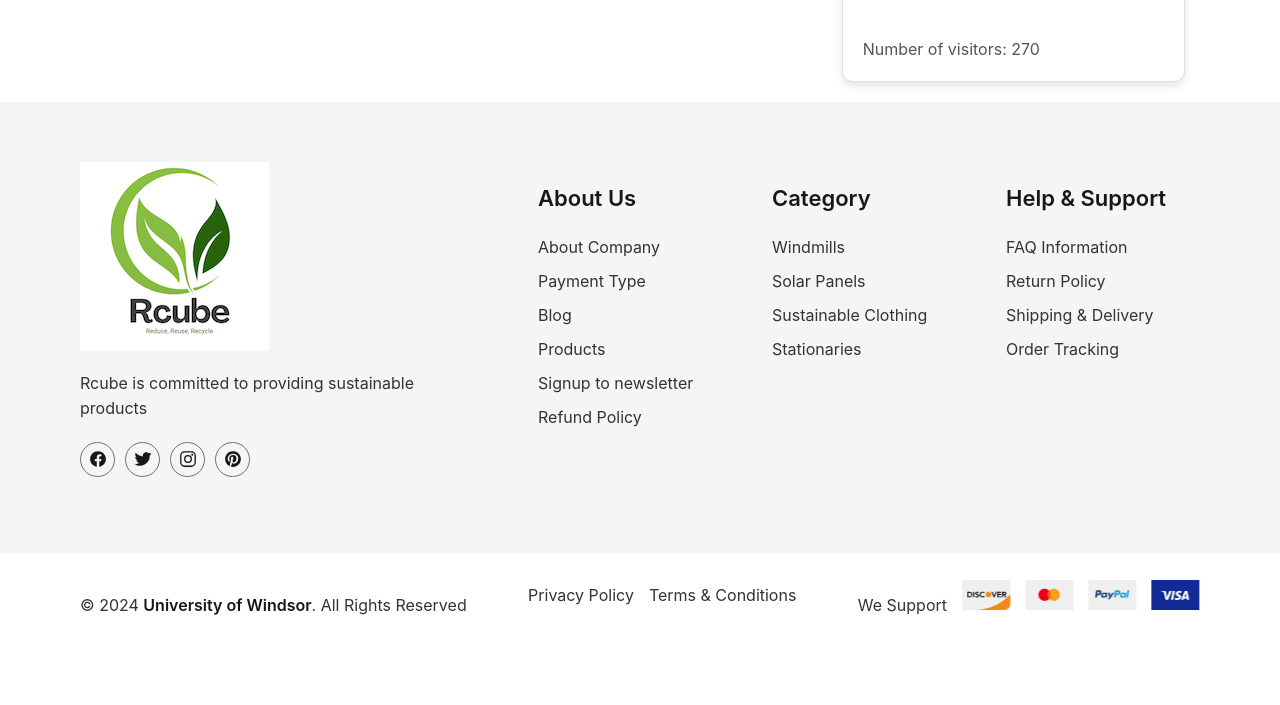
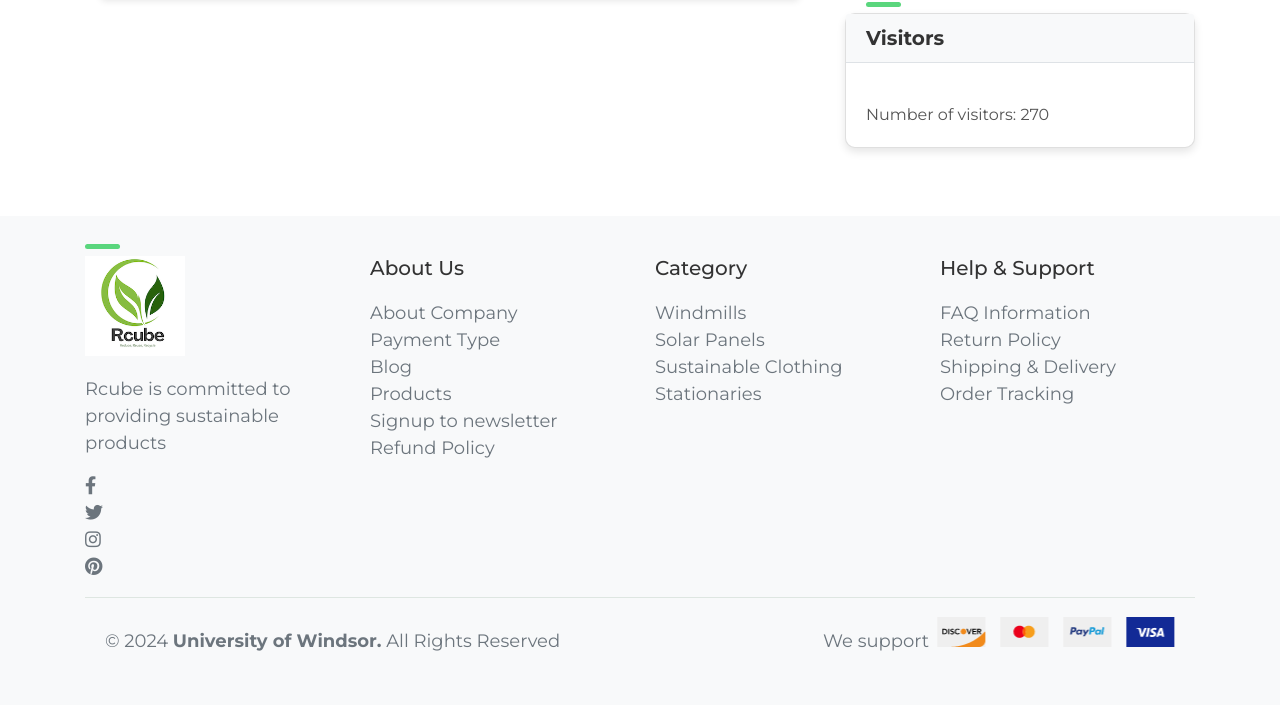
Before and after one commit to nishanthan22/rcube-green-ecom, a Django app: page /blog/ in a window 1280 px wide. Shown: the part 1098-1803 px from the top of the page. Before the commit the page ends 1713 px from the top, so only its background shows below. Run offline with Django 5.2, Linux system fonts and the light colour scheme; data comes from the database, SQL or seed files in the repository; both versions use the stored data as it was after the commit; data that the repository does not hold is empty; some libraries are stand-ins or nearby versions.

Commit message:
Html pages modified

```diff
--- a/rcubeGreen/blog/templates/blog/base.html
+++ b/rcubeGreen/blog/templates/blog/base.html
@@ -1,81 +1,254 @@
-<!-- base.html -->
 <!DOCTYPE html>
 <html lang="en">
 <head>
   <meta charset="UTF-8">
   <meta http-equiv="X-UA-Compatible" content="IE=edge">
   <meta name="viewport" content="width=device-width, initial-scale=1.0">
-  <!-- Load static files -->
   {% load static %}
+  <title>{% block title %}Blogs{% endblock %}</title>
   <link rel="stylesheet" href="{% static 'css/style.css' %}">
   <link rel="preconnect" href="https://fonts.googleapis.com">
   <link rel="preconnect" href="https://fonts.gstatic.com" crossorigin>
-  <link href="https://fonts.googleapis.com/css2?family=Jost:wght@400;500;600;700&display=swap" rel="stylesheet">
-  <title>{% block title %}Blogs{% endblock %}</title>
+  <link href="https://fonts.googleapis.com/css2?family=Montserrat:ital,wght@0,100..900;1,100..900&display=swap" rel="stylesheet">
+  <link href="https://stackpath.bootstrapcdn.com/bootstrap/4.5.2/css/bootstrap.min.css" rel="stylesheet">
+  <link href="https://cdnjs.cloudflare.com/ajax/libs/font-awesome/5.15.4/css/all.min.css" rel="stylesheet">
   <style>
+    /* Additional styles from style.css if needed can be placed here */
+    @import url('https://fonts.googleapis.com/css2?family=Montserrat:ital,wght@0,100..900;1,100..900&display=swap');
+    body {
+        font-family: "Montserrat", serif;
+    font-size: 18px;
+    color: #333333;
+    text-rendering: optimizeLegibility;
+    font-weight: inherit;
+}
+
+.dark {
+    background: #110f16;
+}
+
+.light {
+    background: #f3f5f7;
+}
+
+    .hover-effect img {
+      transition: transform 0.3s;
+    }
+    .hover-effect img:hover {
+      transform: scale(1.1);
+    }
+    .top-bar {
+      background-color: #343a40;
+      color: white;
+      padding: 10px 0;
+    }
+    .top-bar a {
+      color: white;
+      margin-left: 15px;
+    }
+    .navbar-brand img {
+      height: 50px;
+    }
+    .carousel-inner img {
+      height: 600px;
+    }
+    .features {
+      background-color: #f8f9fa;
+      padding: 20px;
+      text-align: center;
+    }
+    .features .col {
+      margin-bottom: 10px;
+    }
+   .deals-section {
+      margin-top: 30px;
+    }
+    .deals-section h2 {
+      font-size: 24px;
+      font-weight: bold;
+    }
+    .deals-section, .categories {
+        border: 1px solid #ddd;
+        padding: 20px;
+        border-radius: 5px;
+        background-color: #f9f9f9;
+    }
+    .deals-section h2, .categories h2 {
+        margin-bottom: 20px;
+    }
+    .carousel-item img {
+        height: 300px;
+        object-fit: cover;
+    }
+    .category-card {
+    position: relative;
+    overflow: hidden;
+  }
+
+  .category-card img {
+    transition: transform 0.3s ease;
+  }
+
+  .category-card:hover img {
+    transform: scale(1.1);
+  }
+
+  .category-card .card-body {
+    position: absolute;
+    bottom: 0;
+    left: 0;
+    right: 0;
+    background: rgba(0, 0, 0, 0.5);
+    color: #fff;
+    opacity: 0;
+    transition: opacity 0.3s ease;
+  }
+
+  .category-card:hover .card-body {
+    opacity: 1;
+  }
+    .categories {
+      background-color: #f8f9fa;
+      padding: 20px;
+    }
+
+    .categories h5 {
+      margin: 0;
+    }
+    .footer {
+      background-color: #f8f9fa;
+      padding: 40px 0;
+    }
+    .footer h5 {
+      margin-bottom: 20px;
+    }
+    .footer p, .footer a {
+      color: #6c757d;
+    }
+    .footer a:hover {
+      color: #343a40;
+    }
+    .footer-bar {
+      background-color: #f8f9fa; /* Light grey background color */
+      padding: 10px 20px; /* Padding for some space inside the bar */
+      border-top: 1px solid #dee6e1; /* Optional: a border to separate the bar from the rest of the content */
+    }
+    .social-icons a {
+      margin-right: 15px;
+    }
+    .header {
+      display: flex;
+      justify-content: center;
+      align-items: center;
+      padding: 10px;
+      border-bottom: 1px solid #e5e5e5;
+    }
+    .header .logo {
+      flex: 1;
+        margin-left: 50px;
+    }
+    .header .search-bar {
+      flex: 2;
+      display: flex;
+      justify-content: center;
+    }
+    .header .user-actions {
+      flex: 1;
+      display: flex;
+      justify-content: flex-end;
+      align-items: center;
+      margin-right: 90px;
+    }
+    .header .user-actions a {
+      margin-left: 20px;
+    }
+    .header .header-action-btn {
+      display: flex;
+      align-items: center;
+      height: 40px; /* Adjusted height */
+      font-size: 14px; /* Adjust font size if needed */
+      background-color: #f9f9f9;
+    }
     .dropdown {
       position: relative;
       display: inline-block;
     }
-
     .dropdown-content {
       display: none;
       position: absolute;
       background-color: #f9f9f9;
       min-width: 160px;
-      box-shadow: 0px 8px 16px 0px rgba(0,0,0,0.2);
+      box-shadow: 0px 8px 16px 0px rgba(0, 0, 0, 0.2);
       z-index: 1;
     }
-
     .dropdown-content a {
       color: black;
       padding: 12px 16px;
       text-decoration: none;
       display: block;
     }
-
     .dropdown-content a:hover {
       background-color: #f1f1f1;
     }
-
     .dropdown:hover .dropdown-content {
       display: block;
     }
-
     .dropdown:hover .dropdown-toggle {
-      background-color: #3e8e41;
+      background-color: #9CDBA6;
+      border-radius: 30%;
     }
-
-    .navbar-list {
-        margin-top: 5px; /* Reduced margin for the second navbar */
+    .navbar {
+    margin-top: 0;
     }
 
   </style>
 </head>
 <body>
+  <!-- Header -->
   {% block header %}
-  <!--header-->
-  <header class="header" data-header>
+  <header class="header">
+    <div class="logo">
+      <a href="{% url 'home' %}" class="logo">
+        <img src="{% static 'images/logo.png' %}" alt="R cube Logo" style="height: 60px; width:60px">
+      </a>
+    </div>
+    {% block header-content %}
+    <nav class="navbar navbar-expand-lg navbar-light">
     <div class="container">
-      <div class="overlay" data-overlay></div>
-      <a href="{% url 'home' %}" class="logo">
-        <img src="{% static 'images/logo.png' %}" alt="R CUBE logo" width="42" height="41">
-      </a>
-    <ul class="navbar-list">
-          <li><a href="{% url 'articles' %}" class="navbar-link">Articles</a></li>
-          <li><a href="{% url 'shop' %}" class="navbar-link">Shop</a></li>
-          <li><a href="{% url 'cart' %}" class="navbar-link">Cart</a></li>
-          <li><a href="{% url 'blog:index' %}" class="navbar-link">Blog</a></li>
-          <li><a href="{% url 'contact' %}" class="navbar-link">Contact</a></li>
+      <button class="navbar-toggler" type="button" data-toggle="collapse" data-target="#navbarNav" aria-controls="navbarNav" aria-expanded="false" aria-label="Toggle navigation">
+        <span class="navbar-toggler-icon"></span>
+      </button>
+      <div class="collapse navbar-collapse" id="navbarNav">
+        <ul class="navbar-nav mx-auto">
+          <li class="nav-item active">
+            <a href="{% url 'news:index' 1 %}" class="nav-link">News</a>
+          </li>
+          <li class="nav-item">
+            <a class="nav-link" href="{% url 'shop' %}">Shop</a>
+          </li>
+          <li class="nav-item">
+            <a class="nav-link" href="{% url 'cart' %}">Cart</a>
+          </li>
+          <li class="nav-item">
+            <a class="nav-link" href="{% url 'blog:index' %}">Blog</a>
+          </li>
+          <li class="nav-item">
+            <a class="nav-link" href="{% url 'contact' %}">Contact</a>
+          </li>
         </ul>
-      {% block header-content %}
+      </div>
+    </div>
+  </nav>
+    <div class="user-actions">
+      {% block header_content %}
       <div class="header-actions">
         {% if user.is_authenticated %}
         <div class="dropdown">
           <button class="header-action-btn dropdown-toggle" type="button">
             <ion-icon name="person-outline" aria-hidden="true"></ion-icon>
+
+          </button>
             <p class="header-action-label">Profile</p>
-            </button>
           <div class="dropdown-content">
             <a href="{% url 'profile' %}">User Profile</a>
             <a href="{% url 'logout' %}">Logout</a>
@@ -83,107 +256,104 @@
         </div>
         {% else %}
         <button class="header-action-btn" onclick="window.location.href='{% url 'user_accounts' %}'">
-            <ion-icon name="person-outline" aria-hidden="true"></ion-icon>
+
           <p class="header-action-label">Sign in</p>
         </button>
         {% endif %}
       </div>
       {% endblock %}
-      <button class="nav-open-btn" data-nav-open-btn aria-label="Open Menu">
-        <span></span>
-        <span></span>
-        <span></span>
+    </div>
+  </header>
+  {% endblock %}
+  <!-- Navbar -->
+      {% block navbar %}
+        <nav class="navbar navbar-expand-lg navbar-light bg-light">
+    <div class="container">
+      <button class="navbar-toggler" type="button" data-toggle="collapse" data-target="#navbarNav" aria-controls="navbarNav" aria-expanded="false" aria-label="Toggle navigation">
+        <span class="navbar-toggler-icon"></span>
       </button>
-      {% block navbar %}
-      <nav class="navbar" data-navbar>
-        <div class="navbar-top">
-          <a href="#" class="logo">
-            <img src="/images/logo.png" alt="Casmart logo" width="130" height="31">
-          </a>
-          <button class="nav-close-btn" data-nav-close-btn aria-label="Close Menu">
-            <ion-icon name="close-outline"></ion-icon>
-          </button>
+      <div class="collapse navbar-collapse" id="navbarNav">
+        <ul class="navbar-nav mx-auto">
+          <li class="nav-item active">
+            <a href="{% url 'blog:index' %}" class="nav-link">Home</a>
+          </li>
+          <li class="nav-item">
+            <a class="nav-link" href="{% url 'blog:green_innovation_posts' %}">Green Innovation</a>
+          </li>
+          <li class="nav-item">
+            <a class="nav-link" href="{% url 'blog:eco_products_posts' %}">Eco Products</a>
+          </li>
+          <li class="nav-item">
+            <a class="nav-link" href="{% url 'blog:sustainable_living_posts' %}">Sustainable Living</a>
+          </li>
+          <li class="nav-item">
+            <a class="nav-link" href="{% url 'blog:create_post' %}">Create Blog</a>
+          </li>
+        </ul>
       </div>
-        <div class="menu">
-            <ul class="navbar-list">
-          <li><a href="{% url 'blog:index' %}" class="navbar-link"> Home </a></li>
-          <li><a href="{% url 'blog:green_innovation_posts' %}" class="navbar-link">Green Innovation</a></li>
-          <li><a href="{% url 'blog:eco_products_posts' %}" class="navbar-link">Eco Products</a></li>
-          <li><a href="{% url 'blog:sustainable_living_posts' %}" class="navbar-link">Sustainable Living</a></li>
-          <li><a href="{% url 'blog:create_post' %}" class="navbar-link">Create Blog</a></li>
-        </ul>
     </div>
   </nav>
       {% endblock %}
-    </div>
-  </header>
   {% endblock %}
-
-
-  <main class="container mt-4">
+  <!-- Content Block -->
   {% block content %}
   {% endblock %}
-  </main>
-
-  {% block footer %}
-  <footer class="footer">
-    <div class="footer-top">
+  <!-- Footer -->
+  <footer class="footer mt-5">
     <div class="container">
-        <div class="footer-brand">
-          <a href="{% url 'home' %}" class="logo">
-            <img src="{% static 'images/logo.png' %}" alt="R CUBE logo">
-          </a>
-          <p class="footer-text">Rcube is committed to providing sustainable products</p>
-          <ul class="social-list">
-            <li><a href="#" class="social-link"><ion-icon name="logo-facebook"></ion-icon></a></li>
-            <li><a href="#" class="social-link"><ion-icon name="logo-twitter"></ion-icon></a></li>
-            <li><a href="#" class="social-link"><ion-icon name="logo-instagram"></ion-icon></a></li>
-            <li><a href="#" class="social-link"><ion-icon name="logo-pinterest"></ion-icon></a></li>
+      <div class="row">
+        <div class="col-md-3">
+          <img src="{% static 'images/logo.png' %}" alt="Rcube" style="width: 100px;">
+          <p>Rcube is committed to providing sustainable products</p>
+          <div class="social-icons">
+            <a href="#"><i class="fab fa-facebook-f"></i></a>
+            <a href="#"><i class="fab fa-twitter"></i></a>
+            <a href="#"><i class="fab fa-instagram"></i></a>
+            <a href="#"><i class="fab fa-pinterest"></i></a>
+          </div>
+        </div>
+        <div class="col-md-3">
+          <h5>About Us</h5>
+          <ul class="list-unstyled">
+            <li><a href="#">About Company</a></li>
+            <li><a href="#">Payment Type</a></li>
+            <li><a href="#">Blog</a></li>
+            <li><a href="#">Products</a></li>
+            <li><a href="#">Signup to newsletter</a></li>
+            <li><a href="#">Refund Policy</a></li>
           </ul>
         </div>
-        <ul class="footer-list">
-          <li><p class="footer-list-title">About Us</p></li>
-          <li><a href="#" class="footer-link">About Company</a></li>
-          <li><a href="#" class="footer-link">Payment Type</a></li>
-          <li><a href="{% url 'blog:index' %}" class="footer-link">Blog</a></li>
-          <li><a href="#" class="footer-link">Products</a></li>
-          <li><a href="#" class="footer-link">Signup to newsletter</a></li>
-          <li><a href="#" class="footer-link">Refund Policy</a></li>
+        <div class="col-md-3">
+          <h5>Category</h5>
+          <ul class="list-unstyled">
+            <li><a href="#">Windmills</a></li>
+            <li><a href="#">Solar Panels</a></li>
+            <li><a href="#">Sustainable Clothing</a></li>
+            <li><a href="#">Stationaries</a></li>
           </ul>
-        <ul class="footer-list">
-          <li><p class="footer-list-title">Category</p></li>
-          <li><a href="#" class="footer-link">Windmills</a></li>
-          <li><a href="#" class="footer-link">Solar Panels</a></li>
-          <li><a href="#" class="footer-link">Sustainable Clothing</a></li>
-          <li><a href="#" class="footer-link">Stationaries</a></li>
-        </ul>
-        <ul class="footer-list">
-          <li><p class="footer-list-title">Help & Support</p></li>
-          <li><a href="#" class="footer-link">FAQ Information</a></li>
-          <li><a href="#" class="footer-link">Return Policy</a></li>
-          <li><a href="#" class="footer-link">Shipping & Delivery</a></li>
-          <li><a href="#" class="footer-link">Order Tracking</a></li>
+        </div>
+        <div class="col-md-3">
+          <h5>Help & Support</h5>
+          <ul class="list-unstyled">
+            <li><a href="#">FAQ Information</a></li>
+            <li><a href="#">Return Policy</a></li>
+            <li><a href="#">Shipping & Delivery</a></li>
+            <li><a href="#">Order Tracking</a></li>
           </ul>
         </div>
       </div>
-    <div class="footer-bottom">
-      <div class="container">
-        <p class="copyright">&copy; 2024 <a href="#">University of Windsor</a>. All Rights Reserved</p>
-        <ul class="footer-bottom-list">
-          <li><a href="#" class="footer-bottom-link">Privacy Policy</a></li>
-          <li><a href="#" class="footer-bottom-link">Terms & Conditions</a></li>
-        </ul>
-        <div class="payment">
-          <p class="payment-title">We Support</p>
-          <img src="{% static 'images/payment-img.png' %}" alt="Online payment logos" class="payment-img">
+      <div class="footer-bar d-flex justify-content-between align-items-center mt-3">
+        <p class="mb-0">© 2024 <b>University of Windsor.</b> All Rights Reserved</p>
+        <div class="d-flex align-items-center">
+          <p class="mb-0 mr-2">We support</p>
+          <img src="{% static 'images/payment-img.png' %}" alt="Payment Methods">
         </div>
       </div>
     </div>
   </footer>
-  {% endblock %}
-  <!-- custom js link -->
-  <script src="{% static 'js/script.js' %}"></script>
-  <!-- ionicon link -->
+  <script src="https://code.jquery.com/jquery-3.5.1.slim.min.js"></script>
+  <script src="https://cdn.jsdelivr.net/npm/@popperjs/core@2.5.4/dist/umd/popper.min.js"></script>
+  <script src="https://stackpath.bootstrapcdn.com/bootstrap/4.5.2/js/bootstrap.min.js"></script>
   <script type="module" src="https://unpkg.com/ionicons@5.5.2/dist/ionicons/ionicons.esm.js"></script>
   <script nomodule src="https://unpkg.com/ionicons@5.5.2/dist/ionicons/ionicons.js"></script>
 </body>
--- a/rcubeGreen/blog/templates/blog/index.html
+++ b/rcubeGreen/blog/templates/blog/index.html
@@ -16,7 +16,7 @@
             background-color: #f8f9fa;
         }
         .custom-margin {
-            margin-top: 100px; /* Adjust the value as needed */
+            margin-top: 50px; /* Adjust the value as needed */
         }
 
         .search-sort-form {
--- a/rcubeGreen/news/templates/news/index.html
+++ b/rcubeGreen/news/templates/news/index.html
@@ -6,11 +6,8 @@
 
 {% block content %}
 <style>
-@import url("https://fonts.googleapis.com/css2?family=Baloo+2&display=swap");
-
 /* This pen */
 body {
-    font-family: "Baloo 2", cursive;
     font-size: 16px;
     color: #333333;
     text-rendering: optimizeLegibility;
--- a/rcubeGreen/templates/rcube-green-ecom/base2.html
+++ b/rcubeGreen/templates/rcube-green-ecom/base2.html
@@ -17,7 +17,7 @@
     @import url('https://fonts.googleapis.com/css2?family=Montserrat:ital,wght@0,100..900;1,100..900&display=swap');
     body {
         font-family: "Montserrat", serif;
-    font-size: 20px;
+    font-size: 16px;
     color: #333333;
     text-rendering: optimizeLegibility;
     font-weight: inherit;
```
Also changed, not shown: rcubeGreen/db.sqlite3. Lines whose indentation alone changed are shown as unchanged.
